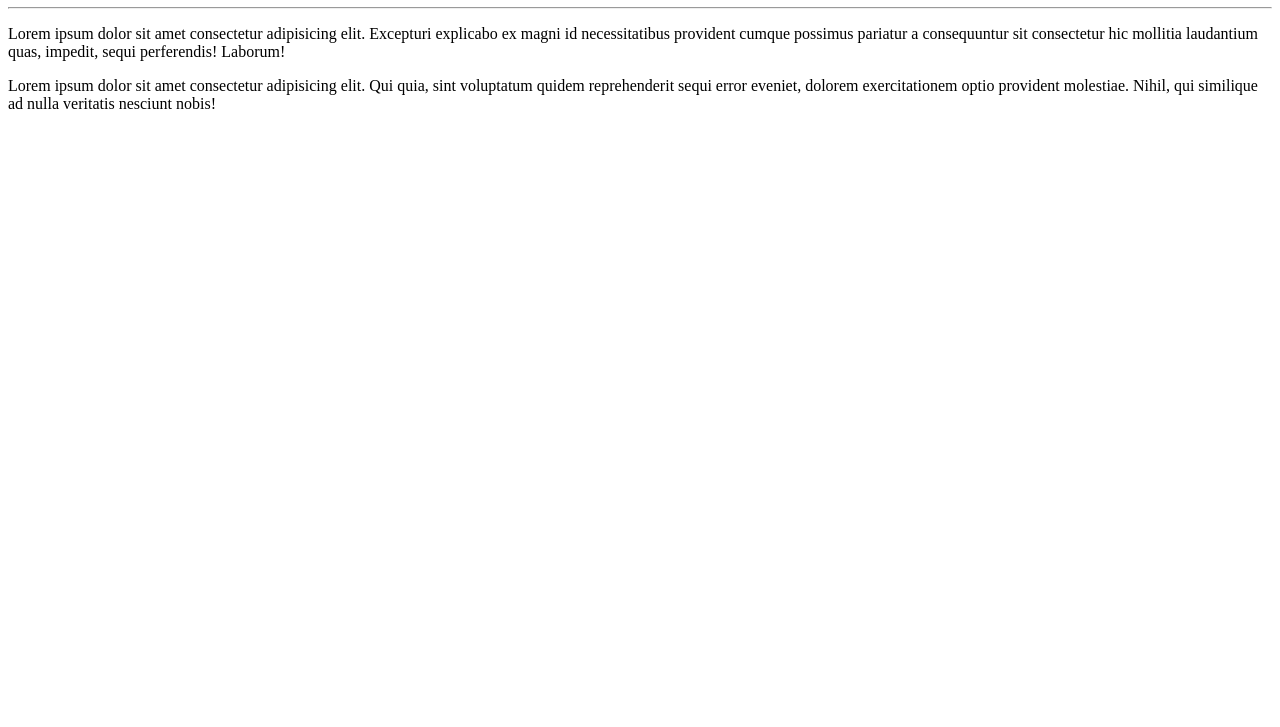
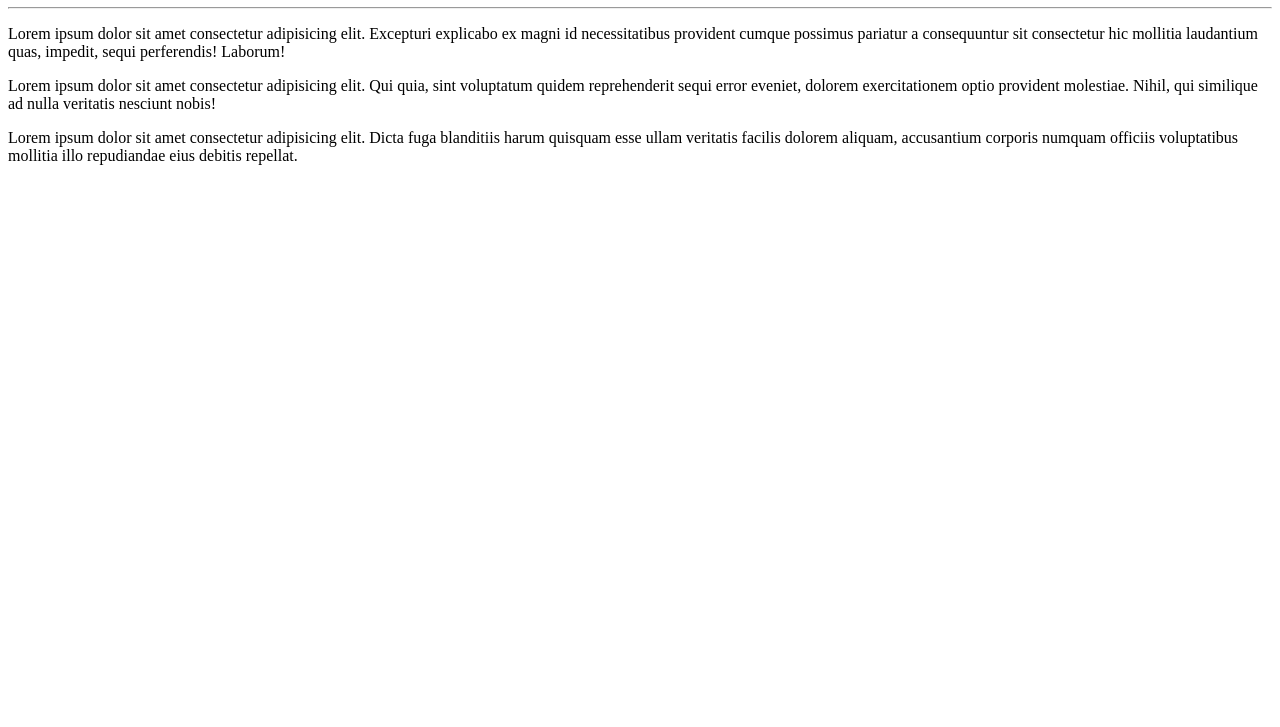
Before and after one commit to Bruno-Anjos01/Ola-Mundo, a plain HTML site: page site-exemplo/index.html in a window 1280 px wide. Shown: the part 73-800 px from the top of the page. Drawn offline with Linux system fonts and the light colour scheme.

Commit message:
Teste de commit

```diff
--- a/site-exemplo/index.html
+++ b/site-exemplo/index.html
@@ -10,5 +10,8 @@
     <hr>
     <p>Lorem ipsum dolor sit amet consectetur adipisicing elit. Excepturi explicabo ex magni id necessitatibus provident cumque possimus pariatur a consequuntur sit consectetur hic mollitia laudantium quas, impedit, sequi perferendis! Laborum!</p>
     <p>Lorem ipsum dolor sit amet consectetur adipisicing elit. Qui quia, sint voluptatum quidem reprehenderit sequi error eveniet, dolorem exercitationem optio provident molestiae. Nihil, qui similique ad nulla veritatis nesciunt nobis!</p>
+
+    <p>Lorem ipsum dolor sit amet consectetur adipisicing elit. Dicta fuga blanditiis harum quisquam esse ullam veritatis facilis dolorem aliquam, accusantium corporis numquam officiis voluptatibus mollitia illo repudiandae eius debitis repellat.  </p>
+
 </body>
 </html>
```
Also changed, not shown: 3 other files.
